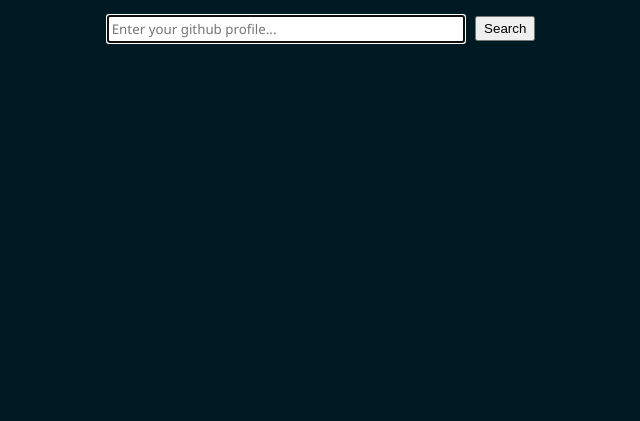
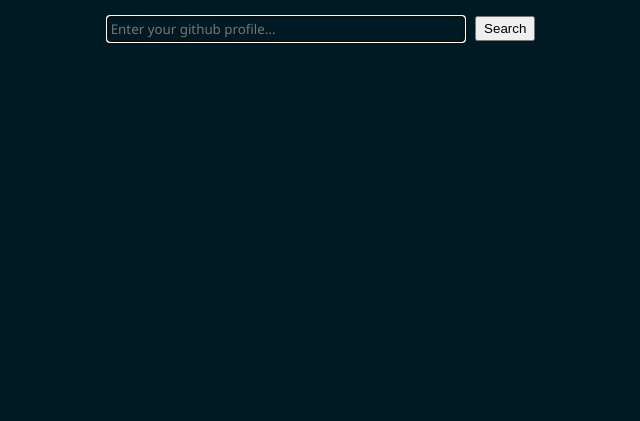
Before and after one commit to milan-sh/github-insight, a plain HTML site: page index.html in a window 1280 px wide. Shown: the part 379-800 px from the top of the page, without its empty margins (319-959 px from the left). Drawn offline with nearby package versions, Linux system fonts and the light colour scheme.

Commit message:
input color change

```diff
--- a/styles.css
+++ b/styles.css
@@ -31,6 +31,10 @@ h3{
     width: 70%;
     padding: 3px;
     font-family: 'Segoe UI', Tahoma, Geneva, Verdana, sans-serif;
+    background-color: #001a23;
+    border: 1px solid white;
+    border-radius: 2px;
+    color: white;
 }
 .card{
     display: flex;
```
